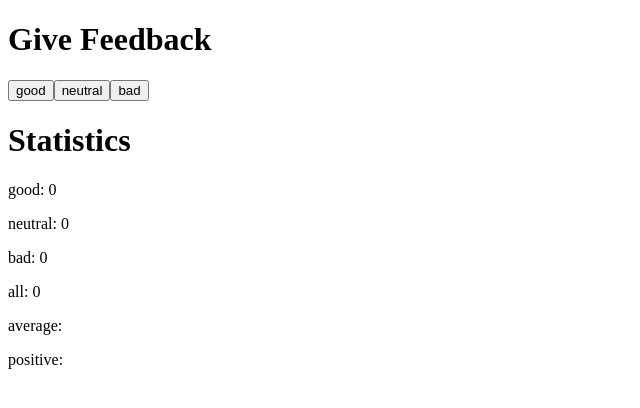
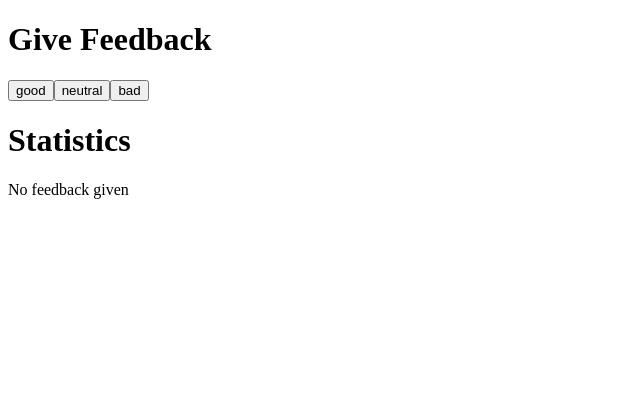
Before and after one commit to maxins1211/fullstackopen-uh, a React (Vite) app in the folder part1/unicafe/: page / in a window 1280 px wide. Shown: the top 408 px of the page, without its empty margins (0-640 px from the left). Built offline with nearby package versions, Linux system fonts and the light colour scheme.

Commit message:
Add solution for exercises 1.9

```diff
--- a/part1/unicafe/src/App.jsx
+++ b/part1/unicafe/src/App.jsx
@@ -4,15 +4,20 @@ const Statistics = ({ good, neutral, bad }) => {
   const total = good + neutral + bad;
   const average = (good * 1 + bad * -1) / total;
   const positiveFeedback = (good / total) * 100;
-  return (
+  const output = (
     <>
-      <h1>Statistics</h1>
       <p>good: {good}</p>
       <p>neutral: {neutral}</p>
       <p>bad: {bad}</p>
       <p>all: {isNaN(total) ? "" : total}</p>
       <p>average: {isNaN(average) ? "" : average}</p>
       <p>positive: {isNaN(positiveFeedback) ? "" : positiveFeedback + " %"} </p>
+    </>
+  );
+  return (
+    <>
+      <h1>Statistics</h1>
+      {total === 0 ? <p>No feedback given</p> : output}
     </>
   );
 };
```
